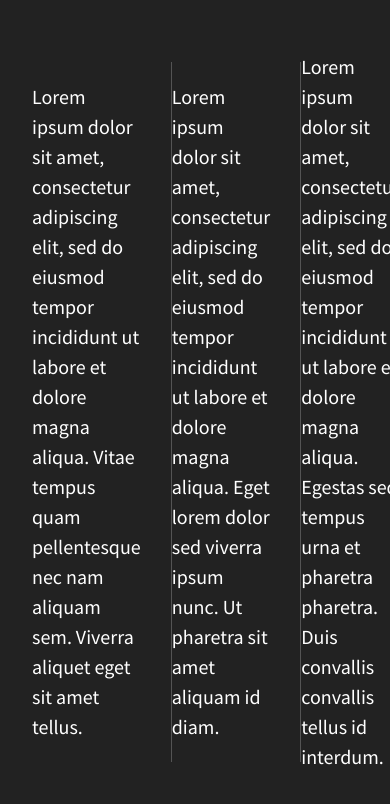
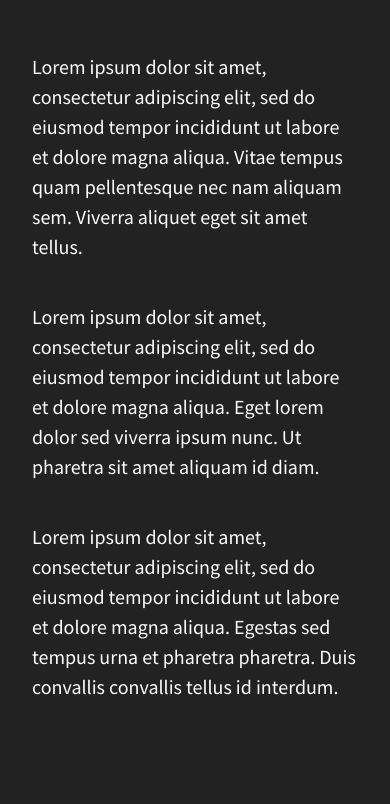
Before and after one commit to wdnelson01/106-divs-flexbox, a plain HTML site: page index.html in a window 390 px wide. Drawn offline with nearby package versions, Linux system fonts and the light colour scheme.

Commit message:
Fix mobile layout

```diff
--- a/css/main.css
+++ b/css/main.css
@@ -112,7 +112,7 @@ body {
 .wrapper {
   /*add display:flex and set justify-content to space-between*/
   display: flex;
-  flex-flow: row-wrap;
+  flex-flow: row wrap;
   justify-content: space-between;
   align-items: center;
 }
@@ -123,18 +123,12 @@ body {
   line-height: 1.5em;
   font-size: 1.25em;
   font-weight: 400;
-  background-color: #222222;
   height: auto;
   display: flex;
   justify-content: center;
   align-items: center;
   /* width: 30%; */
 }
-
-.div-1, .div-2 {
-    border-right: 1px solid #545454;
-    padding-right: 30px;
-
 
 /* ==========================================================================
    Helper classes
@@ -219,12 +213,12 @@ body {
 @media all and (min-width: 1200px) {
   .div-1, .div-2, .div-3 {
     flex-basis: 30%;
-    }
+  }
 
   .div-1, .div-2 {
     border-right: 1px solid #545454;
     padding-right: 30px;
-    }
+  }
 }
 
 @media print,
```
